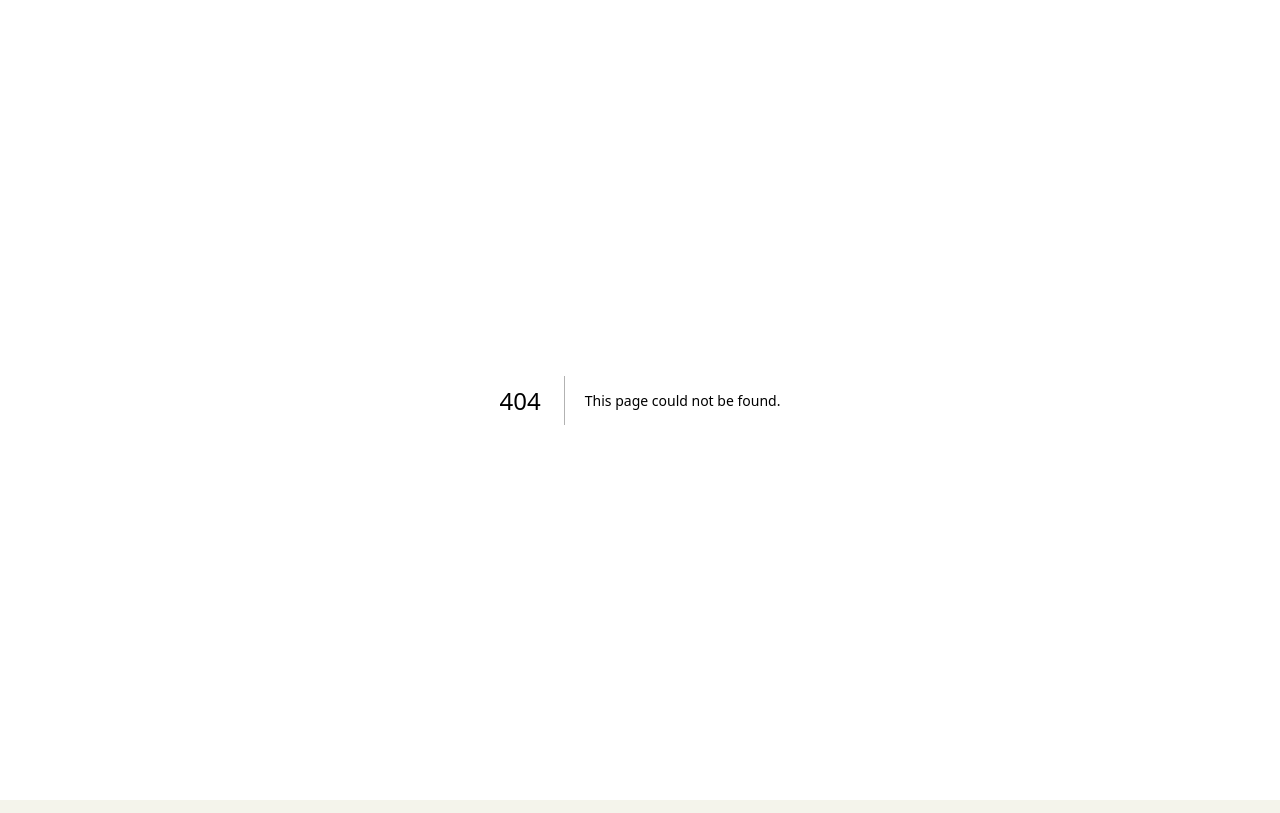
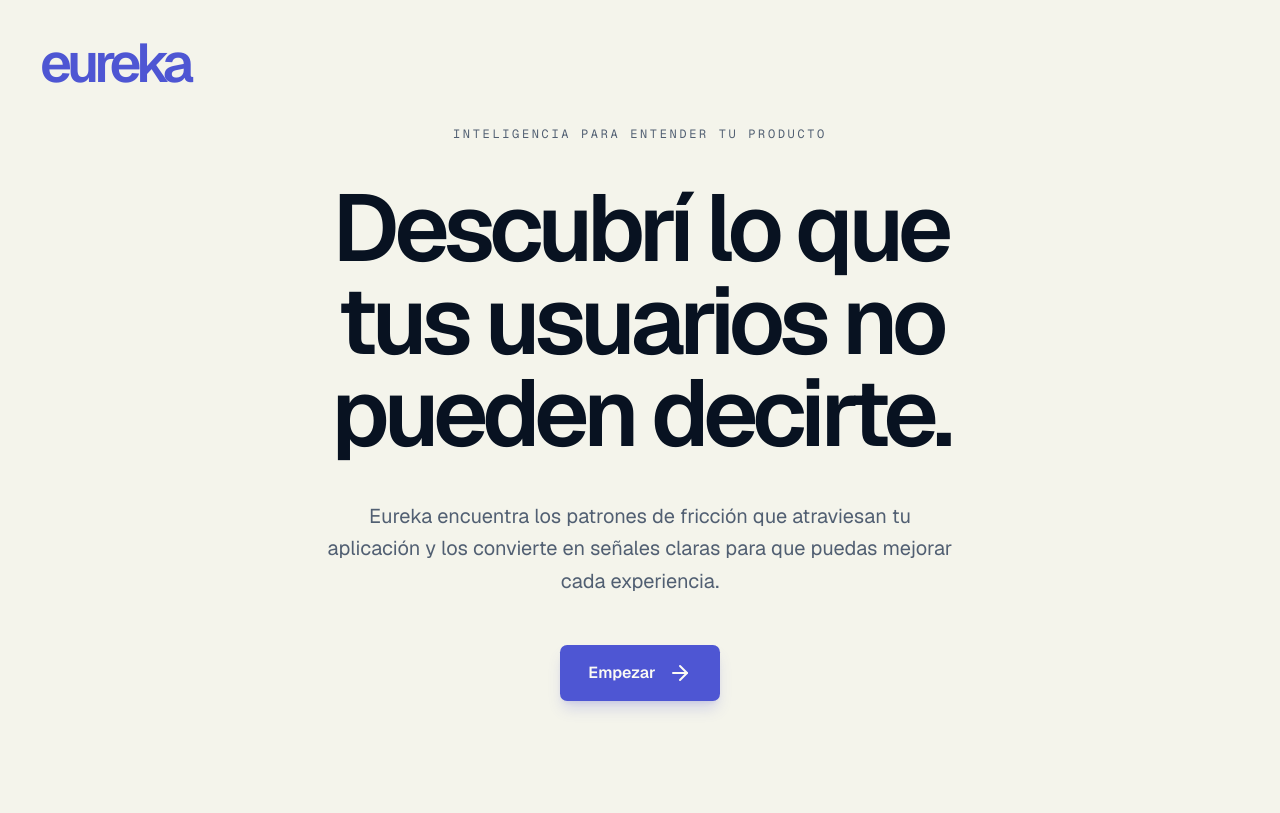
Before and after one commit to maatiasviola/pfi_ui_prueba, a Next.js app: page /landing in a window 1280 px wide. Before the commit this address had no page. Built offline with nearby package versions, Linux system fonts and the light colour scheme.

Commit message:
feat: add new landing page component with Eureka branding and call-to-action
Co-authored-by: Mati Viola <49240692+maatiasviola@users.noreply.github.com>

```diff
--- /dev/null
+++ b/app/landing/page.tsx
@@ -0,0 +1,37 @@
+'use client'
+
+import Link from 'next/link'
+import { ArrowRight } from 'lucide-react'
+
+export default function LandingPage() {
+  return (
+    <main className="min-h-screen bg-background text-foreground">
+      <header className="mx-auto flex w-full max-w-[1440px] items-center px-6 py-7 md:px-10 md:py-9">
+        <Link href="/landing" aria-label="Eureka, inicio" className="group inline-flex items-center">
+          <span className="text-[2.75rem] font-semibold leading-none tracking-[-0.09em] text-primary transition-transform group-hover:scale-[1.02] md:text-[3.4rem]">
+            eureka
+          </span>
+        </Link>
+      </header>
+
+      <section className="mx-auto flex min-h-[calc(100vh-126px)] w-full max-w-4xl flex-col items-center justify-center px-6 pb-20 text-center md:px-8 md:pb-28">
+        <p className="mb-8 font-mono text-xs uppercase tracking-[0.22em] text-muted-foreground md:mb-10">
+          Inteligencia para entender tu producto
+        </p>
+        <h1 className="max-w-4xl text-balance text-5xl font-semibold leading-[0.98] tracking-[-0.06em] text-foreground md:text-7xl lg:text-[5.9rem]">
+          Descubrí lo que tus usuarios no pueden decirte.
+        </h1>
+        <p className="mt-8 max-w-2xl text-pretty text-base leading-relaxed text-muted-foreground md:mt-10 md:text-xl">
+          Eureka encuentra los patrones de fricción que atraviesan tu aplicación y los convierte en señales claras para que puedas mejorar cada experiencia.
+        </p>
+        <Link
+          href="/"
+          className="mt-10 inline-flex items-center gap-3 rounded-lg bg-primary px-7 py-4 text-base font-semibold text-primary-foreground shadow-lg shadow-primary/20 transition-all hover:-translate-y-0.5 hover:bg-primary/90 focus-visible:outline-none focus-visible:ring-2 focus-visible:ring-ring focus-visible:ring-offset-2 md:mt-12"
+        >
+          Empezar
+          <ArrowRight aria-hidden data-icon="inline-end" />
+        </Link>
+      </section>
+    </main>
+  )
+}
```
